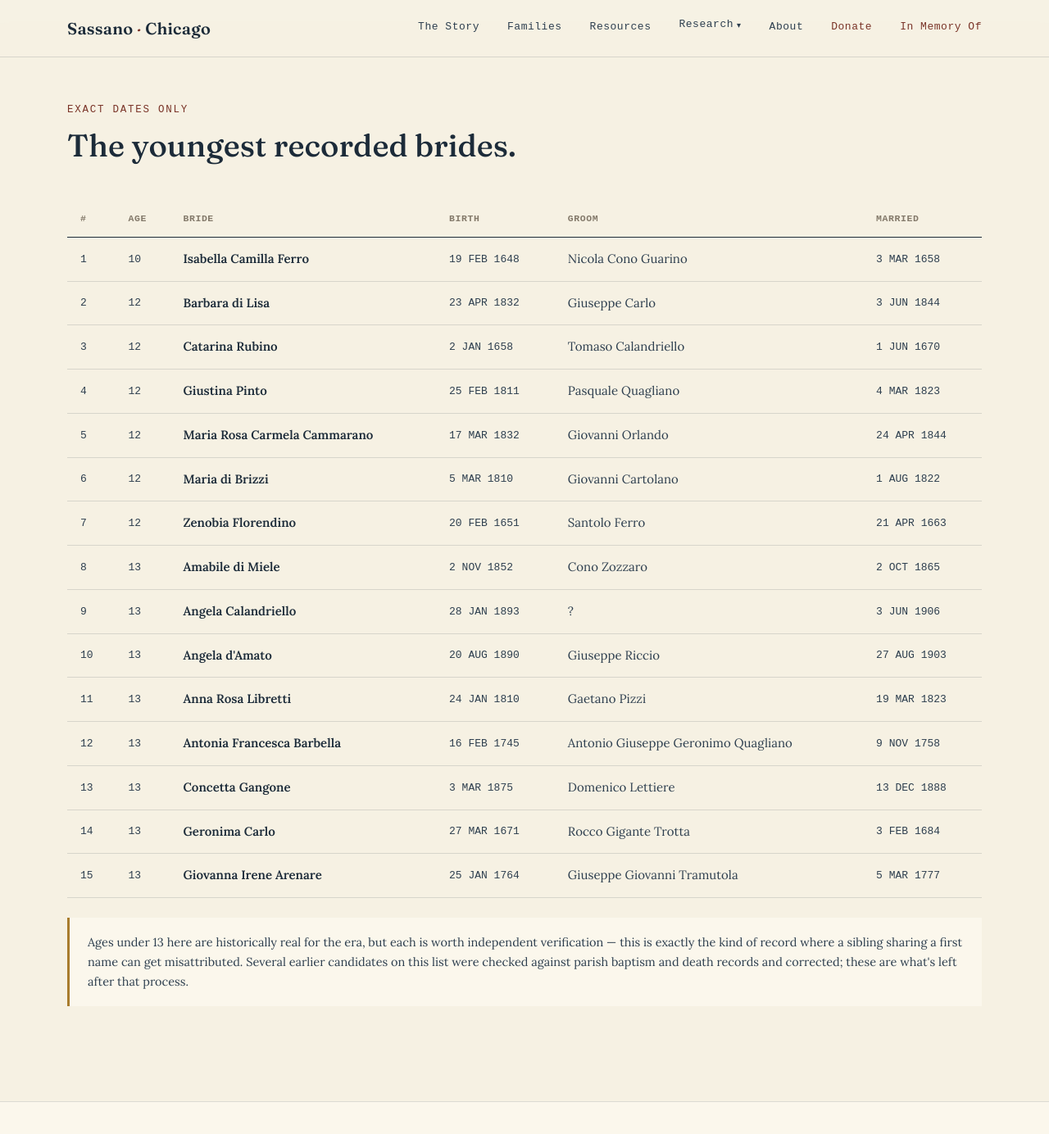
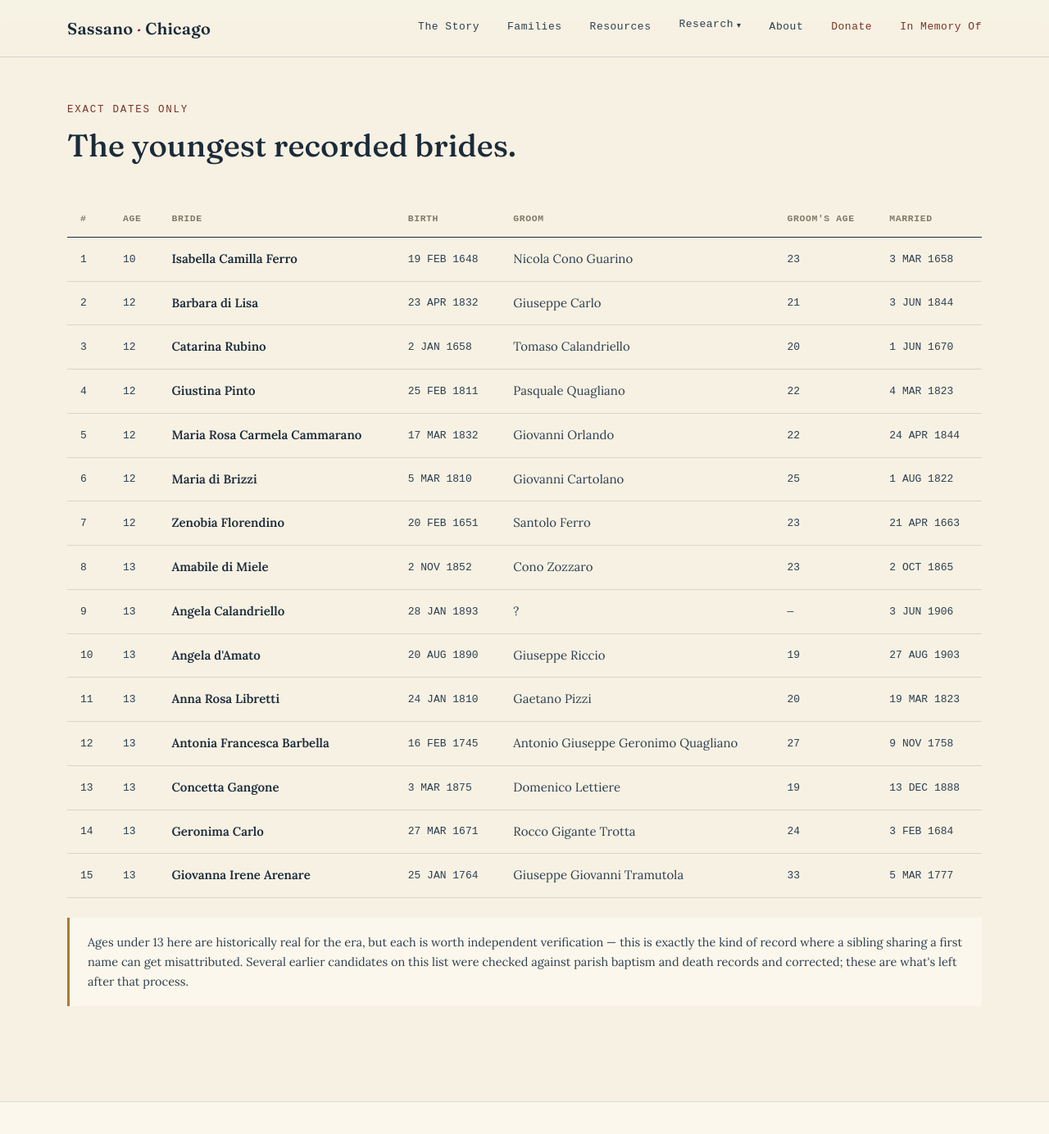
Before and after one commit to johncavallone/sassanochicago, a Jekyll site: the page built from records.html, in a window 1280 px wide and 1400 px high, scrolled down 2719 px. Shown: the top 1384 px of the window at 82% size. Built offline with Jekyll 4.4.1, drawn with Linux system fonts in a browser that asks for light colours; some web fonts are replaced.

Commit message:
Add files via upload

```diff
--- a/records.html
+++ b/records.html
@@ -83,23 +83,24 @@ description: >-
       </div>
     </div>
     <table class="rec-table">
-      <thead><tr><th>#</th><th>Age</th><th>Bride</th><th>Birth</th><th>Groom</th><th>Married</th></tr></thead>
+      <thead><tr><th>#</th><th>Age</th><th>Bride</th><th>Birth</th><th>Groom</th><th>Groom's Age</th><th>Married</th></tr></thead>
       <tbody>
-        <tr><td class="mono">1</td><td class="mono">10</td><td class="strong">Isabella Camilla Ferro</td><td class="mono">19 FEB 1648</td><td>Nicola Cono Guarino</td><td class="mono">3 MAR 1658</td></tr>
-        <tr><td class="mono">2</td><td class="mono">12</td><td class="strong">Barbara di Lisa</td><td class="mono">23 APR 1832</td><td>Giuseppe Carlo</td><td class="mono">3 JUN 1844</td></tr>
-        <tr><td class="mono">3</td><td class="mono">12</td><td class="strong">Catarina Rubino</td><td class="mono">2 JAN 1658</td><td>Tomaso Calandriello</td><td class="mono">1 JUN 1670</td></tr>
-        <tr><td class="mono">4</td><td class="mono">12</td><td class="strong">Giustina Pinto</td><td class="mono">25 FEB 1811</td><td>Pasquale Quagliano</td><td class="mono">4 MAR 1823</td></tr>
-        <tr><td class="mono">5</td><td class="mono">12</td><td class="strong">Maria Rosa Carmela Cammarano</td><td class="mono">17 MAR 1832</td><td>Giovanni Orlando</td><td class="mono">24 APR 1844</td></tr>
-        <tr><td class="mono">6</td><td class="mono">12</td><td class="strong">Maria di Brizzi</td><td class="mono">5 MAR 1810</td><td>Giovanni Cartolano</td><td class="mono">1 AUG 1822</td></tr>
-        <tr><td class="mono">7</td><td class="mono">12</td><td class="strong">Zenobia Florendino</td><td class="mono">20 FEB 1651</td><td>Santolo Ferro</td><td class="mono">21 APR 1663</td></tr>
-        <tr><td class="mono">8</td><td class="mono">13</td><td class="strong">Amabile di Miele</td><td class="mono">2 NOV 1852</td><td>Cono Zozzaro</td><td class="mono">2 OCT 1865</td></tr>
-        <tr><td class="mono">9</td><td class="mono">13</td><td class="strong">Angela Calandriello</td><td class="mono">28 JAN 1893</td><td>?</td><td class="mono">3 JUN 1906</td></tr>
-        <tr><td class="mono">10</td><td class="mono">13</td><td class="strong">Angela d'Amato</td><td class="mono">20 AUG 1890</td><td>Giuseppe Riccio</td><td class="mono">27 AUG 1903</td></tr>
-        <tr><td class="mono">11</td><td class="mono">13</td><td class="strong">Anna Rosa Libretti</td><td class="mono">24 JAN 1810</td><td>Gaetano Pizzi</td><td class="mono">19 MAR 1823</td></tr>
-        <tr><td class="mono">12</td><td class="mono">13</td><td class="strong">Antonia Francesca Barbella</td><td class="mono">16 FEB 1745</td><td>Antonio Giuseppe Geronimo Quagliano</td><td class="mono">9 NOV 1758</td></tr>
-        <tr><td class="mono">13</td><td class="mono">13</td><td class="strong">Concetta Gangone</td><td class="mono">3 MAR 1875</td><td>Domenico Lettiere</td><td class="mono">13 DEC 1888</td></tr>
-        <tr><td class="mono">14</td><td class="mono">13</td><td class="strong">Geronima Carlo</td><td class="mono">27 MAR 1671</td><td>Rocco Gigante Trotta</td><td class="mono">3 FEB 1684</td></tr>
-        <tr><td class="mono">15</td><td class="mono">13</td><td class="strong">Giovanna Irene Arenare</td><td class="mono">25 JAN 1764</td><td>Giuseppe Giovanni Tramutola</td><td class="mono">5 MAR 1777</td></tr>      </tbody>
+        <tr><td class="mono">1</td><td class="mono">10</td><td class="strong">Isabella Camilla Ferro</td><td class="mono">19 FEB 1648</td><td>Nicola Cono Guarino</td><td class="mono">23</td><td class="mono">3 MAR 1658</td></tr>
+        <tr><td class="mono">2</td><td class="mono">12</td><td class="strong">Barbara di Lisa</td><td class="mono">23 APR 1832</td><td>Giuseppe Carlo</td><td class="mono">21</td><td class="mono">3 JUN 1844</td></tr>
+        <tr><td class="mono">3</td><td class="mono">12</td><td class="strong">Catarina Rubino</td><td class="mono">2 JAN 1658</td><td>Tomaso Calandriello</td><td class="mono">20</td><td class="mono">1 JUN 1670</td></tr>
+        <tr><td class="mono">4</td><td class="mono">12</td><td class="strong">Giustina Pinto</td><td class="mono">25 FEB 1811</td><td>Pasquale Quagliano</td><td class="mono">22</td><td class="mono">4 MAR 1823</td></tr>
+        <tr><td class="mono">5</td><td class="mono">12</td><td class="strong">Maria Rosa Carmela Cammarano</td><td class="mono">17 MAR 1832</td><td>Giovanni Orlando</td><td class="mono">22</td><td class="mono">24 APR 1844</td></tr>
+        <tr><td class="mono">6</td><td class="mono">12</td><td class="strong">Maria di Brizzi</td><td class="mono">5 MAR 1810</td><td>Giovanni Cartolano</td><td class="mono">25</td><td class="mono">1 AUG 1822</td></tr>
+        <tr><td class="mono">7</td><td class="mono">12</td><td class="strong">Zenobia Florendino</td><td class="mono">20 FEB 1651</td><td>Santolo Ferro</td><td class="mono">23</td><td class="mono">21 APR 1663</td></tr>
+        <tr><td class="mono">8</td><td class="mono">13</td><td class="strong">Amabile di Miele</td><td class="mono">2 NOV 1852</td><td>Cono Zozzaro</td><td class="mono">23</td><td class="mono">2 OCT 1865</td></tr>
+        <tr><td class="mono">9</td><td class="mono">13</td><td class="strong">Angela Calandriello</td><td class="mono">28 JAN 1893</td><td>?</td><td class="mono">—</td><td class="mono">3 JUN 1906</td></tr>
+        <tr><td class="mono">10</td><td class="mono">13</td><td class="strong">Angela d'Amato</td><td class="mono">20 AUG 1890</td><td>Giuseppe Riccio</td><td class="mono">19</td><td class="mono">27 AUG 1903</td></tr>
+        <tr><td class="mono">11</td><td class="mono">13</td><td class="strong">Anna Rosa Libretti</td><td class="mono">24 JAN 1810</td><td>Gaetano Pizzi</td><td class="mono">20</td><td class="mono">19 MAR 1823</td></tr>
+        <tr><td class="mono">12</td><td class="mono">13</td><td class="strong">Antonia Francesca Barbella</td><td class="mono">16 FEB 1745</td><td>Antonio Giuseppe Geronimo Quagliano</td><td class="mono">27</td><td class="mono">9 NOV 1758</td></tr>
+        <tr><td class="mono">13</td><td class="mono">13</td><td class="strong">Concetta Gangone</td><td class="mono">3 MAR 1875</td><td>Domenico Lettiere</td><td class="mono">19</td><td class="mono">13 DEC 1888</td></tr>
+        <tr><td class="mono">14</td><td class="mono">13</td><td class="strong">Geronima Carlo</td><td class="mono">27 MAR 1671</td><td>Rocco Gigante Trotta</td><td class="mono">24</td><td class="mono">3 FEB 1684</td></tr>
+        <tr><td class="mono">15</td><td class="mono">13</td><td class="strong">Giovanna Irene Arenare</td><td class="mono">25 JAN 1764</td><td>Giuseppe Giovanni Tramutola</td><td class="mono">33</td><td class="mono">5 MAR 1777</td></tr>
+      </tbody>
     </table>
     <div class="note-box" style="margin-top:24px;">
       Ages under 13 here are historically real for the era, but each is worth independent verification — this is exactly the kind of record where a sibling sharing a first name can get misattributed. Several earlier candidates on this list were checked against parish baptism and death records and corrected; these are what's left after that process.
```
